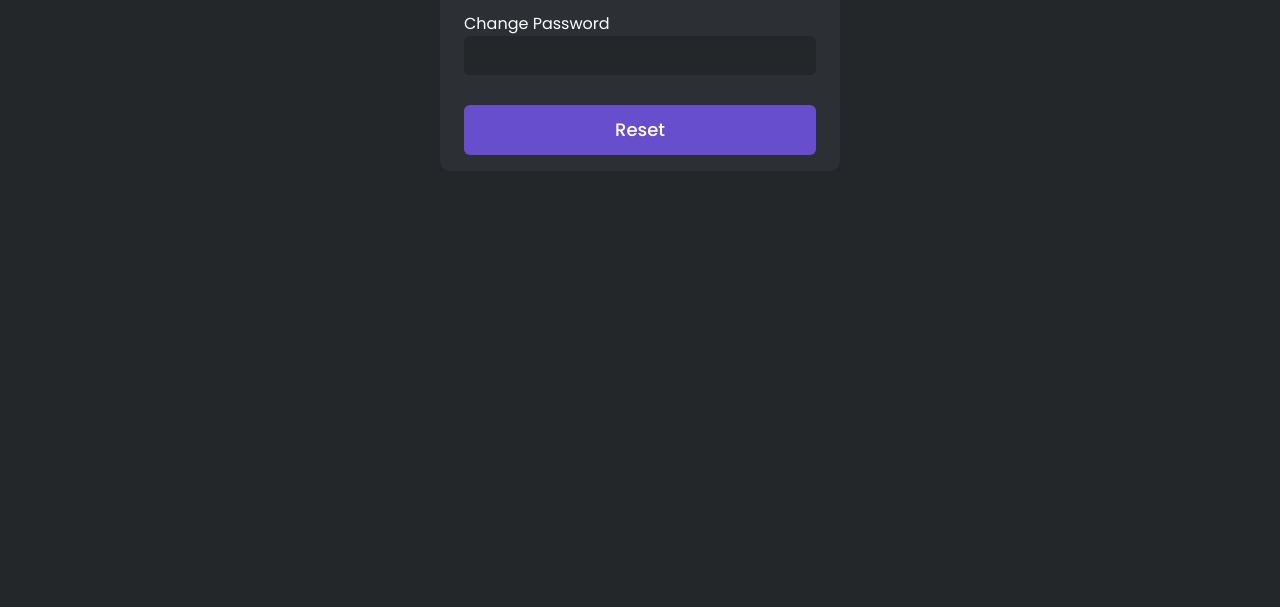
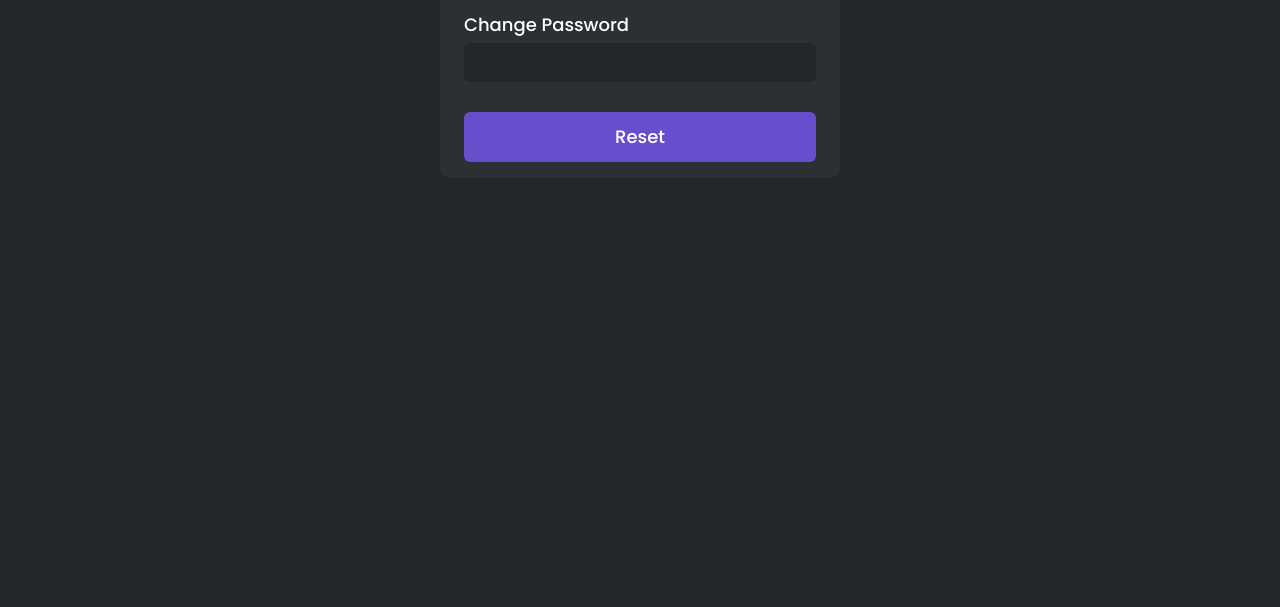
Before and after one commit to assessment-scheduler/assessment-scheduler, a website: page App/templates/settings.html in a window 1280 px wide. Shown: the part 193-800 px from the top of the page. Drawn offline with nearby package versions, Linux system fonts and the light colour scheme.

Commit message:
small change to css

```diff
--- a/App/static/css/settings.css
+++ b/App/static/css/settings.css
@@ -30,6 +30,11 @@
     padding: 0.6rem 0.8rem;
     color: white;
     border-radius: 6px;
+}
+#changePasswordForm label{
+    margin-bottom: 5px;
+    font-size: 18px;
+    font-weight: 500;
 }
 
 
```
